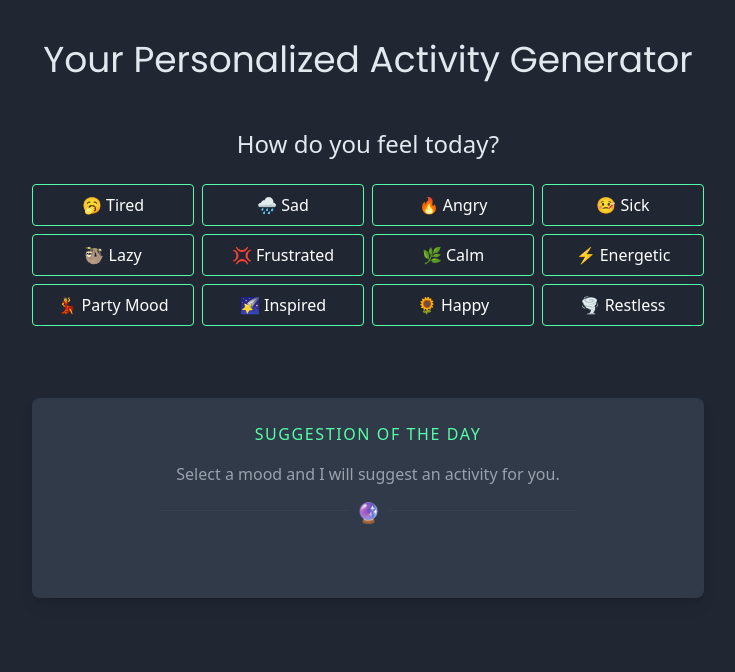
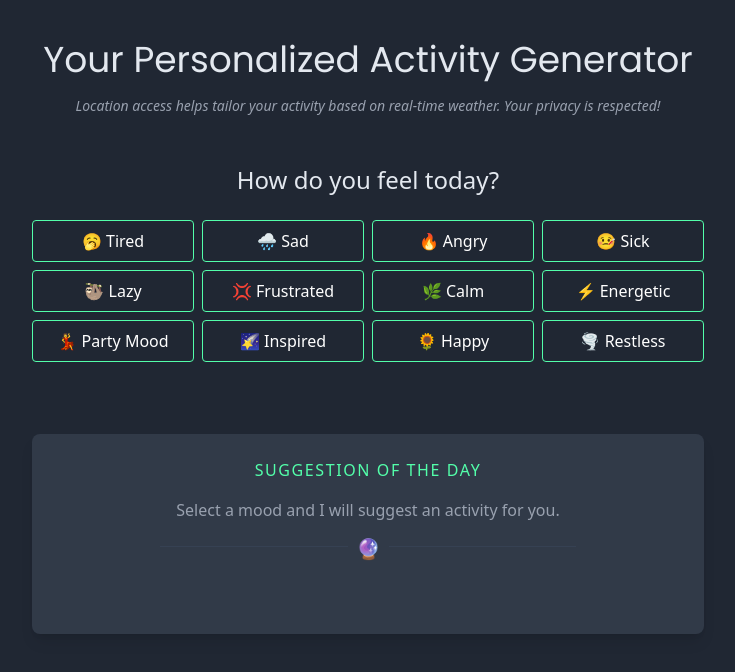
Before and after one commit to margaux-works/moodcast, a Vue app: page / in a window 1280 px wide. Shown: the top 672 px of the page, without its empty margins (272-1007 px from the left). Built offline with nearby package versions, Linux system fonts and the light colour scheme; no server answers.

Commit message:
subline added for location

```diff
--- a/src/App.vue
+++ b/src/App.vue
@@ -25,10 +25,13 @@ const updateMood = (mood) => {
 <template>
   <div class="min-h-screen flex flex-col items-center bg-gris text-white px-6">
     <!-- Main Title -->
-    <h1 class="text-4xl text-[#E3E8EF] mt-10 mb-12 font-[Poppins] text-center">
+    <h1 class="text-4xl text-[#E3E8EF] mt-10 mb-2 font-[Poppins] text-center">
       Your Personalized Activity Generator
     </h1>
-
+    <p class="text-gray-400 text-sm text-center mt-2 mb-12 italic">
+      Location access helps tailor your activity based on real-time weather.
+      Your privacy is respected!
+    </p>
     <Weather @updateWeather="updateWeather" />
     <!-- Mood Selection Section  -->
     <div class="w-full max-w-3xl">
```
